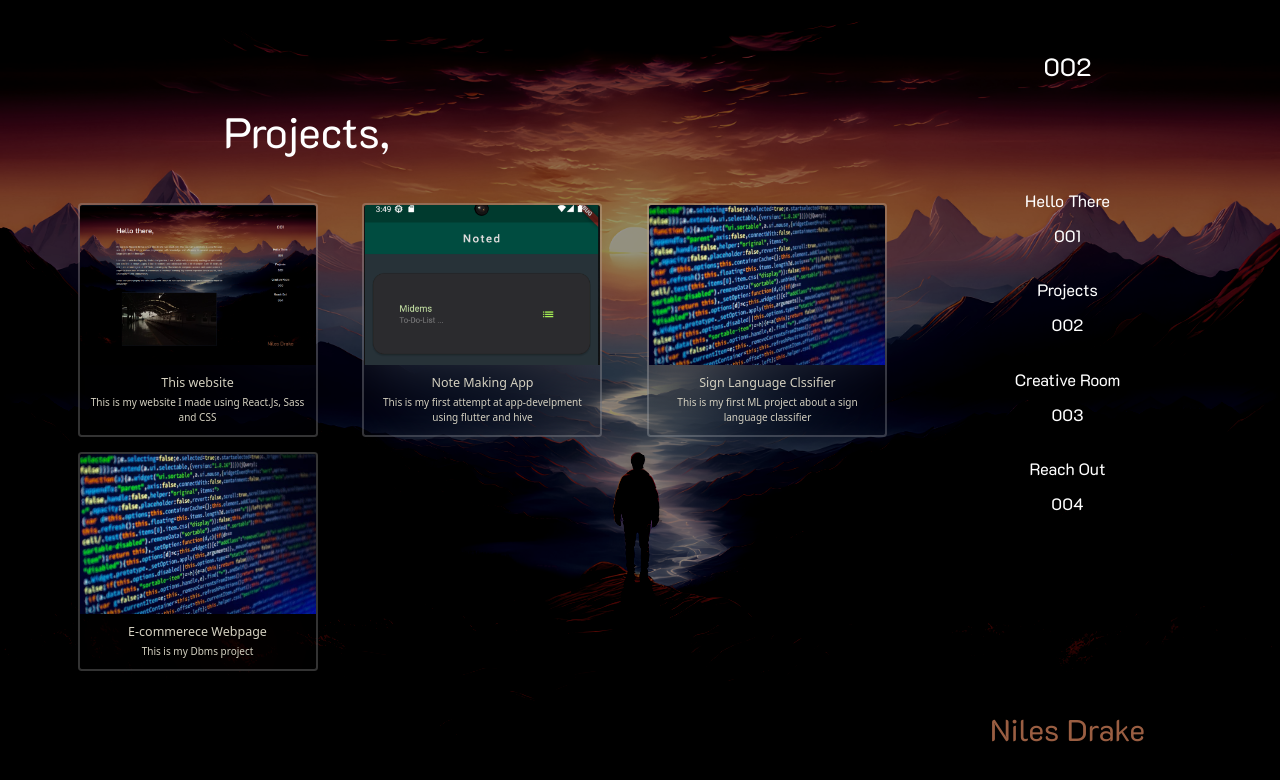
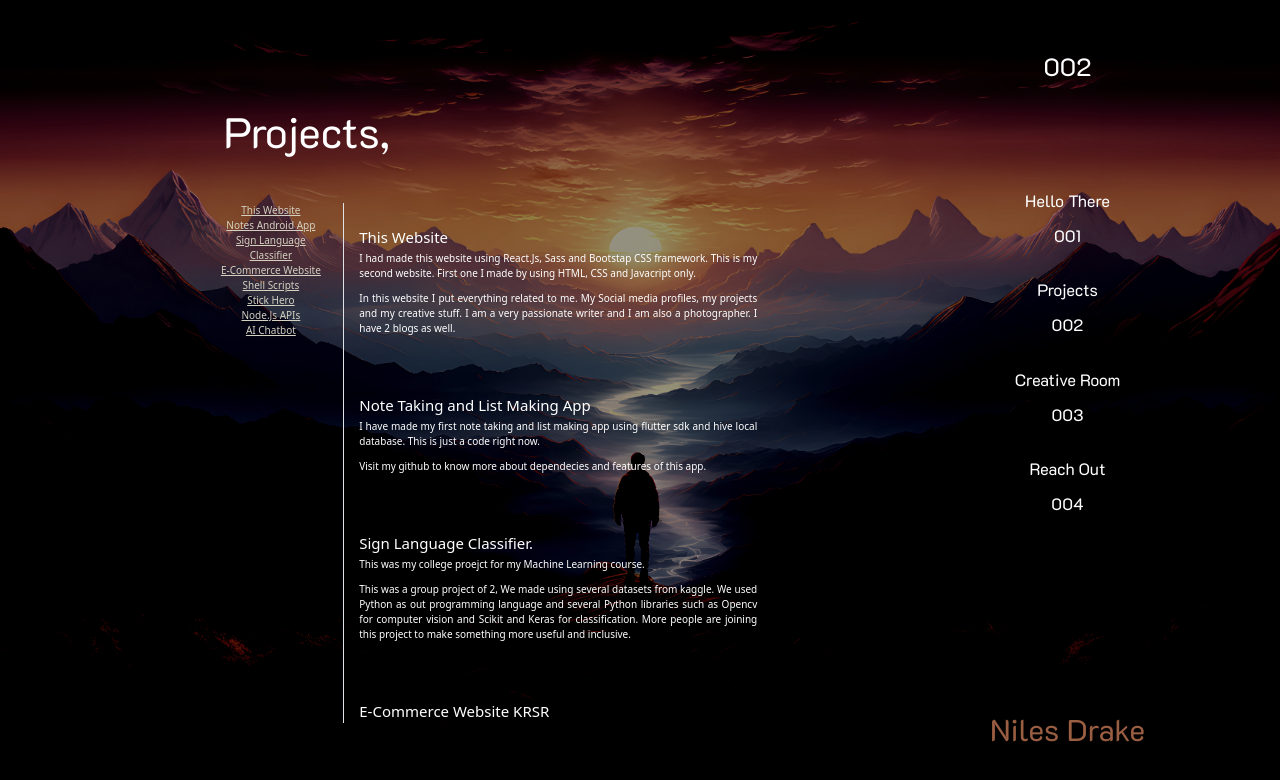
Before and after one commit to riju-talk/portfolio-site, a React (Create React App) app in the folder site-content/niles2.0/: page /projects in a window 1280 px wide. Shown: the top 780 px of the page. Built offline with nearby package versions, Linux system fonts and the light colour scheme; a web font is replaced by a local one.

Commit message:
pages: peojects and creatives refined

```diff
--- a/site-content/niles2.0/src/containers/card/index.jsx
+++ b/site-content/niles2.0/src/containers/card/index.jsx
@@ -2,7 +2,7 @@ import React from "react";
 import './styles.css';
 
 
-function Card({ image, title, discription, sub_title }) {
+function Card({ image, title, discription}) {
     return (
         <div>
             <div class="col">
--- a/site-content/niles2.0/src/containers/card/styles.css
+++ b/site-content/niles2.0/src/containers/card/styles.css
@@ -8,6 +8,7 @@
     background-color:transparent;
     backdrop-filter: blur(30px);
     border: rgba(255, 255, 255, 0.2) 2px solid;
+    box-shadow: 0 0 10px rgba(192, 181, 181, 0.1);
 }
 
 .text-color{
--- a/site-content/niles2.0/src/containers/creatives/index.jsx
+++ b/site-content/niles2.0/src/containers/creatives/index.jsx
@@ -1,6 +1,6 @@
 import React from "react";
 import './styles.scss';
-import Sections from "../sections";
+import Card from "../card";
 
 import image1 from '../../assets/writings.jpg';
 import image2 from '../../assets/photography.jpg';
@@ -20,11 +20,11 @@ function Creative() {
     return (
         <div>
             <h1>Creative Room,</h1>
-            <div className="content">
-                <Sections image={image1} title={"Writing"} description={descriptions[0]}></Sections>
-                <Sections image={image2} title={"Photography"} description={descriptions[1]}></Sections>
-                <Sections image={image3} title={"Blog On Life"} description={descriptions[2]}></Sections>
-                <Sections image={image4} title={"Tech Diary"} description={descriptions[3]}></Sections>
+            <div className="row row-cols-1 row-cols-md-2 g-4">
+                <Card image={image1} title={"Writing"} description={descriptions[0]}></Card>
+                <Card image={image2} title={"Photography"} description={descriptions[1]}></Card>
+                <Card image={image3} title={"Blog On Life"} description={descriptions[2]}></Card>
+                <Card image={image4} title={"Tech Diary"} description={descriptions[3]}></Card>
             </div>
         </div>
     )
--- a/site-content/niles2.0/src/containers/creatives/styles.scss
+++ b/site-content/niles2.0/src/containers/creatives/styles.scss
@@ -19,7 +19,7 @@ h1{
 }
 .content{
     display: flex;
-    flex-wrap: wrap;
     flex-grow: inherit;
     margin: 0 0 5.55vh 17vh;
+    gap: 40px;
 }
--- a/site-content/niles2.0/src/containers/projects/index.jsx
+++ b/site-content/niles2.0/src/containers/projects/index.jsx
@@ -9,11 +9,68 @@ function Project() {
     return (
         <div>
             <h1>Projects,</h1>
-            <div className="row row-cols-1 row-cols-md-3 g-4">
+            {/*<div className="row row-cols-1 row-cols-md-3 g-4 content">
                 <Card image={image1} title={"This website"} discription="This is my website I made using React.Js, Sass and CSS" sub_title="Website"></Card>
                 <Card image={image2} title={"Note Making App"} discription="This is my first attempt at app-develpment using flutter and hive" sub_title="Mobile-App"></Card>
                 <Card image={image3} title={"Sign Language Clssifier"} discription="This is my first ML project about a sign language classifier" sub_title="Code"></Card>
                 <Card image={image3} title={"E-commerece Webpage"} discription="This is my Dbms project" sub_title="Website"></Card>
+            </div>*/}
+            <div class="main-body">
+                <div class="row">
+                    <div class="col-3">
+                        <nav id="navbar-example3" class="h-100 flex-column align-items-stretch pe-4 border-end">
+                            <nav class="nav nav-pills flex-column">
+                                <a class="text-color" href="#item-1">This Website</a>
+                                <a class="text-color" href="#item-2">Notes Android App</a>
+                                <a class="text-color" href="#item-3">Sign Language Classifier</a>
+                                <a class="text-color" href="#item-4">E-Commerce Website</a>
+                                <a class="text-color" href="#item-5">Shell Scripts</a>
+                                <a class="text-color" href="#item-6">Stick Hero</a>
+                                <a class="text-color" href="#item-7">Node.Js APIs</a>
+                                <a class="text-color" href="#item-8">AI Chatbot</a>
+                            </nav>
+                        </nav>
+                    </div>
+                    <div class="col-7">
+                        <div data-bs-spy="scroll" data-bs-target="#navbar-example3" data-bs-smooth-scroll="true" className="layout" tabindex="0">
+                            <div id="item-1" className="project-item">
+                                <h4 className="title-color">This Website</h4>
+                                <p>I had made this website using React.Js, Sass and Bootstap CSS framework. This is my second website. First one I made by using HTML, CSS and Javacript only.</p>
+                                <p>In this website I put everything related to me. My Social media profiles, my projects and my creative stuff. I am a very passionate writer and I am also a photographer. I have 2 blogs as well. </p>
+                            </div>
+                            <div id="item-2" className="project-item">
+                                <h4 className="title-color">Note Taking and List Making App</h4>
+                                <p>I have made my first note taking and list making app using flutter sdk and hive local database. This is just a code right now.</p>
+                                <p>Visit my github to know more about dependecies and features of this app.</p>
+                            </div>
+                            <div id="item-3" className="project-item">
+                                <h4 className="title-color">Sign Language Classifier.</h4>
+                                <p>This was my college proejct for my Machine Learning course.</p>
+                                <p>This was a group project of 2, We made using several datasets from kaggle. We used Python as out programming language and several Python libraries such as Opencv for computer vision and Scikit and Keras for classification. More people are joining this project to make something more useful and inclusive.</p>
+                            </div>
+                            <div id="item-4" className="project-item">
+                                <h4 className="title-color">E-Commerce Website KRSR</h4>
+                                <p>This was my college proejct for my Databse Management course.</p>
+                                <p>This was also a group project of 4 people we used the similar tech stack as tjis website to create the front-end. To handle the backend however we use python along with the flask framework. We used MYSQL as our databse to store information about projects such as robots, electrical components, users, membership discounts etc.</p>
+                            </div>
+                            <div id="item-5" className="project-item">
+                                <h4 className="title-color">E-Cell IIT-Delhi Website</h4>
+                                <p>This E-Cell IIIT-Delhi's Website, I am contributing as a front-end developer to the making of this website.</p>
+                                <p>Currently I am working with the about page section of this website. I am using my knwoledge of SASS and React.Js to place content on the site and set some initial routing only to the pages within the body.</p>
+                            </div>
+                            <div id="item-6" className="project-item">
+                                <h4 className="title-color">Group of Shell-Scripts</h4>
+                                <p>This is a group of some practice projects me and my friend made in linux to understand how scripts work.</p>
+                                <p>More scripts will be added soon. For more utility scripts out there. It already contains 6 scripts, these 6 scripts are utlity scripts for downloading, organising, setting customisation for your linux servers.</p>
+                            </div>
+                            <div id="item-7" className="project-item">
+                                <h4 className="title-color">Stick Hero Game</h4>
+                                <p>This is also a college project for my Advanced Programming course.</p>
+                                <p>This was also a group project of 2. It was made using Java and Javafx and for making graphics. We compiles the entire proejct into a jar file using apache maven. We design indivudal screens and including points and used serialization to store important classes as game files. It is a rough clone of Stick o Hero game Ketchapp and MetaJoin.</p>
+                            </div>
+                        </div>
+                    </div>
+                </div>
             </div>
         </div>
     )
--- a/site-content/niles2.0/src/containers/projects/styles.scss
+++ b/site-content/niles2.0/src/containers/projects/styles.scss
@@ -12,25 +12,25 @@ h1 {
     margin-top: 3vh;
     border: 0.25px solid #192134;
     width: 30vh;
-    height: 20vh;
-    z-index: -1;
+    height: 20vh;;
     object-fit: cover;
 }
 
-.section{
-    margin: 0 18vh 4.5vh 17vh;
-    display: flex;
-    justify-content: flex-start;
-    overflow-y: auto;
-    padding: -5vw;
-    gap: 40px;
-    flex-wrap: wrap;
-    height: 65vh;
-    width: 80vh;
-    align-items: flex-start;
+.project-item{
+    text-align: justify;
+    padding-right: 5em;
+    padding-bottom: 2.5em;
+    padding-top: 2.5em;
 }
 
-.content{
-    overflow-y: scroll;
-    overflow: hidden;
+.layout{
+    height: 65vh;
+    overflow-y: auto;
+    width: 35vw;
+    scrollbar-color: var(--white-theme-sub-text-color) transparent;
+    scrollbar-width: thin;
 }
+
+.main-body{
+    margin: 0 17vh 4.5vh 17vh;
+}
--- a/site-content/niles2.0/src/containers/reach/styles.scss
+++ b/site-content/niles2.0/src/containers/reach/styles.scss
@@ -46,7 +46,6 @@ h1{
         }
         100%{
             color: var(--theme-for-nav);
-            font-size: 2.25em;
         }
     }
 }
--- a/site-content/niles2.0/src/containers/sections/index.jsx
+++ /dev/null
@@ -1,16 +0,0 @@
-import React from "react";
-import "./styles.css";
-
-function Sections({ image, title, description }) {
-    return (
-        <div className="card">
-            <img src={image} class="card-image fit-selector" alt="content"></img>
-            <div className="card-img-overlay card-body">
-                <h5 className="card-title text-color">{title}</h5>
-                <p className="card-subtitle text-color">{description}</p>
-            </div>
-        </div>
-    );
-}
-
-export default Sections;
--- a/site-content/niles2.0/src/containers/sections/styles.css
+++ /dev/null
@@ -1,19 +0,0 @@
-.card{
-    width: 30vh;
-    height: 30vh;
-}
-
-.text-color{
-    color: var(--white-theme-sub-text-color);
-}
-
-.fit-selector{
-    width: 30vh;
-    height: 30vh;
-    object-fit: cover;
-    filter: blur(5px);
-}
-
-.ccr-body{
-    padding: 10px;
-}
```
Also changed, not shown: site-content/niles2.0/src/containers/reach/index.jsx (+13 -8 lines).
